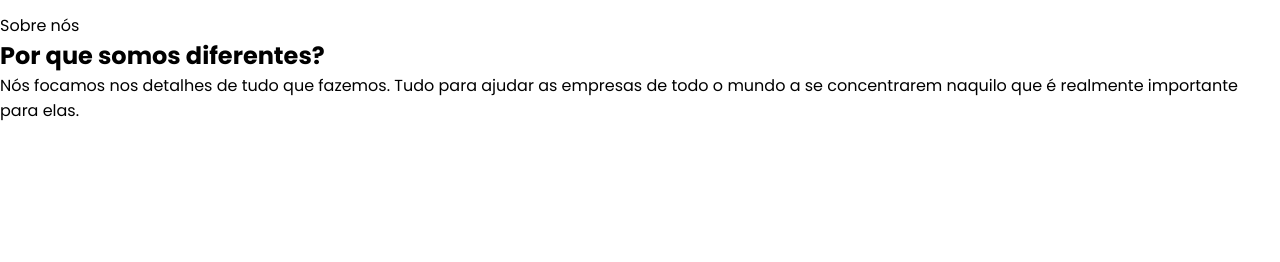
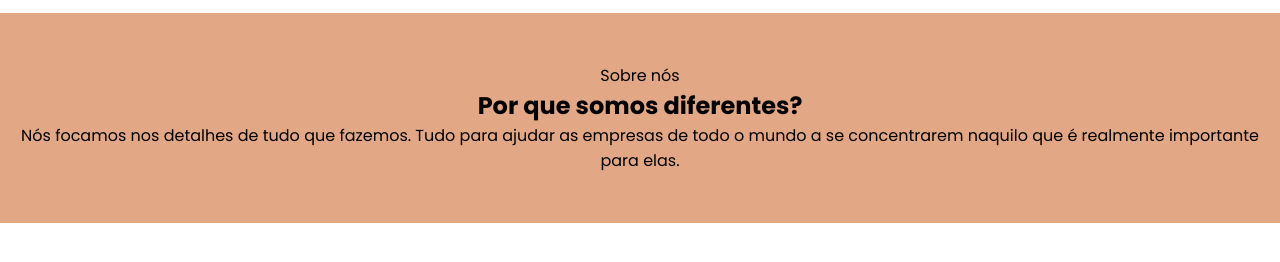
Before and after one commit to gabr1eloliveira/Optimus-Tech, a plain HTML site: page sobre-nos.html in a window 1280 px wide. Shown: the part 68-330 px from the top of the page. Drawn offline with Linux system fonts and the light colour scheme.

Commit message:
Alterações aleatorias

```diff
--- a/sobre-nos.html
+++ b/sobre-nos.html
@@ -31,10 +31,10 @@
     </header>
 
     <main>
-        <section class="sobre-nos__into">
-            <p>Sobre nós</p>
-            <h1>Por que somos diferentes?</h1>
-            <p>Nós focamos nos detalhes de tudo que fazemos. Tudo para ajudar as empresas de todo o mundo a se concentrarem naquilo que é realmente importante para elas.</p>
+        <section class="about-intro">
+            <p class="about-intro__label">Sobre nós</p>
+            <h1 class="about-intro__heading">Por que somos diferentes?</h1>
+            <p class="about-intro__description">Nós focamos nos detalhes de tudo que fazemos. Tudo para ajudar as empresas de todo o mundo a se concentrarem naquilo que é realmente importante para elas.</p>
         </section>
     </main>
 </body>
--- a/src/css/navbar.css
+++ b/src/css/navbar.css
@@ -1,4 +1,5 @@
 .navbar {
+
 	width: 100%;
     min-height: 80px;
     padding: 16px 40px;
--- a/src/css/page.css
+++ b/src/css/page.css
@@ -0,0 +1,7 @@
+/*About Intro*/
+
+.about-intro {
+  padding: 50px 0;
+  text-align: center;
+  background-color: #e2a784;
+}
```
